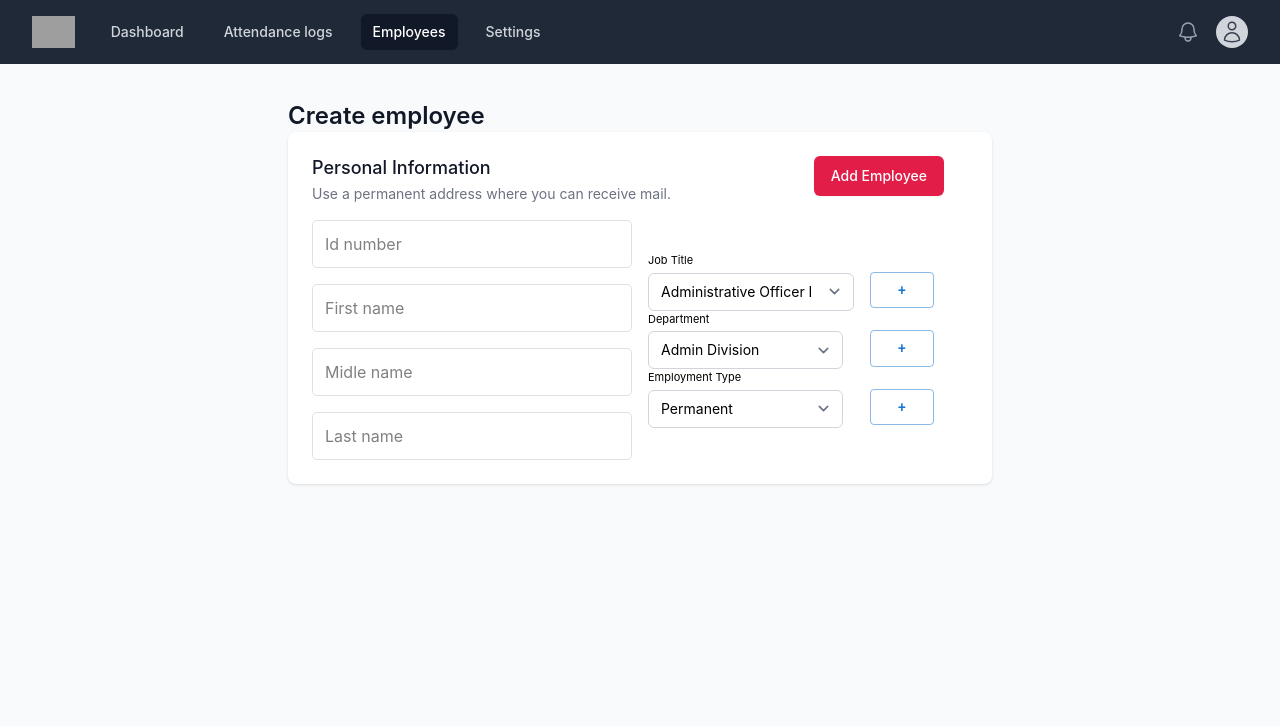
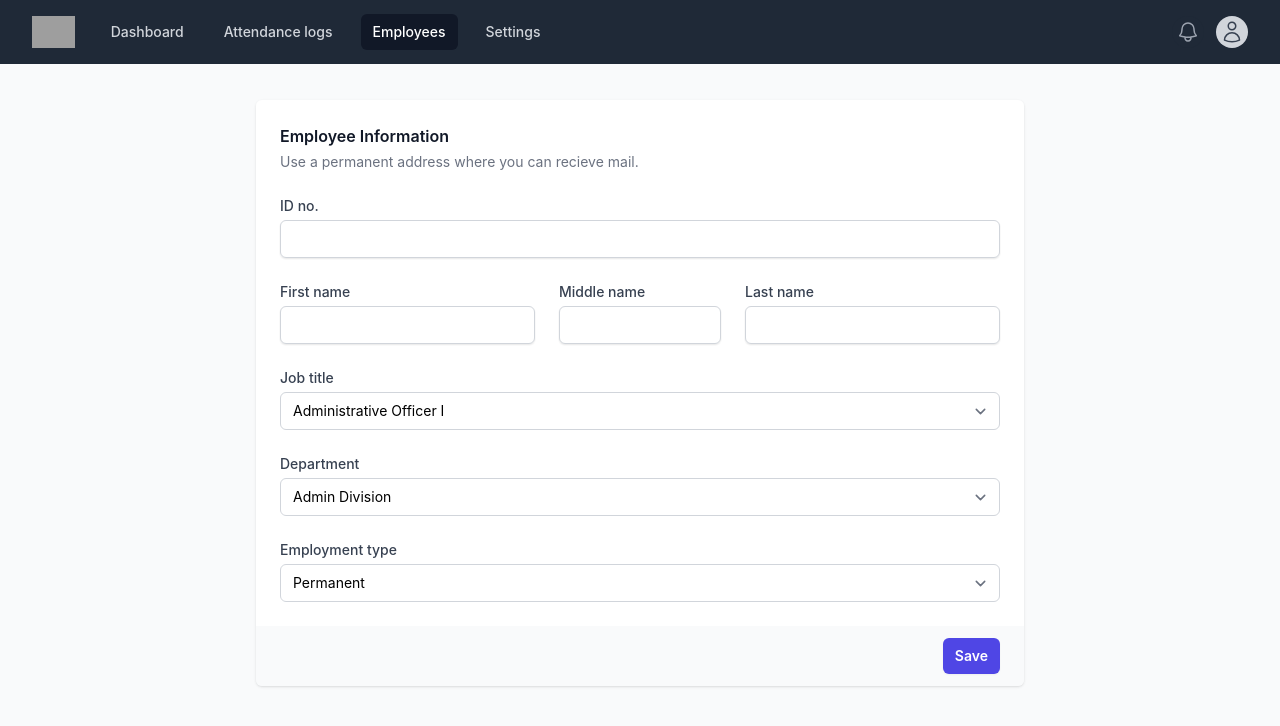
Before and after one commit to cilesmoras/Presenz, a React (Vite) app in the folder client/: page /employees/create in a window 1280 px wide. Shown: the top 726 px of the page. Built offline with nearby package versions, Linux system fonts and the light colour scheme; grey boxes are pictures that could not be loaded.

Commit message:
feat: refactor the employee form

```diff
--- a/client/package.json
+++ b/client/package.json
@@ -14,6 +14,7 @@
     "@fontsource/roboto": "^5.0.3",
     "@headlessui/react": "^1.7.7",
     "@heroicons/react": "^2.0.13",
+    "@hookform/resolvers": "^3.9.0",
     "@mui/icons-material": "^5.11.16",
     "@mui/material": "^5.13.5",
     "axios": "^1.4.0",
@@ -23,9 +24,11 @@
     "prop-types": "^15.8.1",
     "react": "^18.2.0",
     "react-dom": "^18.2.0",
+    "react-hook-form": "^7.53.0",
     "react-query": "^3.39.3",
     "react-router-dom": "^6.6.2",
-    "react-to-print": "^2.14.12"
+    "react-to-print": "^2.14.12",
+    "zod": "^3.23.8"
   },
   "devDependencies": {
     "@tailwindcss/forms": "^0.5.3",
--- /dev/null
+++ b/client/src/components/hooks/useTimeout.jsx
@@ -0,0 +1,30 @@
+import { useCallback, useEffect, useRef } from "react";
+
+export default function useTimeout(callback, delay) {
+  const callbackRef = useRef(callback);
+  const timeoutRef = useRef();
+
+  useEffect(() => {
+    callbackRef.current = callback;
+  }, [callback]);
+
+  const set = useCallback(() => {
+    timeoutRef.current = setTimeout(() => callbackRef.current(), delay);
+  }, [delay]);
+
+  const clear = useCallback(() => {
+    timeoutRef.current && clearTimeout(timeoutRef.current);
+  }, []);
+
+  useEffect(() => {
+    set();
+    return clear;
+  }, [delay, set, clear]);
+
+  const reset = useCallback(() => {
+    clear();
+    set();
+  }, [clear, set]);
+
+  return { reset, clear };
+}
--- a/client/src/components/inputs/Input.jsx
+++ b/client/src/components/inputs/Input.jsx
@@ -7,6 +7,7 @@ export function Input(props) {
     "block w-full rounded-md border-gray-300 shadow-sm focus:border-indigo-500 focus:ring-indigo-500 sm:text-sm";
   const errorField =
     "block w-full rounded-md border-red-300 pr-10 text-red-900 placeholder-red-300 focus:border-red-500 focus:outline-none focus:ring-red-500 sm:text-sm";
+
   return (
     <div>
       <div className="flex justify-between">
@@ -50,7 +51,7 @@ export function Input(props) {
       </div>
       {error && (
         <p className="mt-2 text-sm text-red-600" id="email-error">
-          Your password must be less than 4 characters.
+          {error}
         </p>
       )}
     </div>
--- a/client/src/components/ui/toast-notification/NotificationContainer.jsx
+++ b/client/src/components/ui/toast-notification/NotificationContainer.jsx
@@ -1,5 +1,6 @@
 import { useContext } from "react";
-import { NotificationContext } from "../context/NotificationContext";
+
+import { NotificationContext } from "../../../context/NotificationContext";
 import Notification from "./Notification";
 
 export default function NotificationContainer() {
--- /dev/null
+++ b/client/src/context/NotificationContext.jsx
@@ -0,0 +1,73 @@
+import {
+  CheckCircleIcon,
+  ExclamationCircleIcon,
+  InformationCircleIcon,
+} from "@heroicons/react/20/solid";
+import moment from "moment";
+import { createContext, useContext, useState } from "react";
+
+export const NotificationContext = createContext();
+
+export function useNotificationContext() {
+  return useContext(NotificationContext);
+}
+
+export function NotificationProvider({ children }) {
+  const [notifications, setNotifications] = useState([]);
+
+  function ShowNotification(icon, title, message) {
+    let notificationProperties = null;
+    notificationProperties = {
+      id: parseInt(moment(new Date()).format("MMDDHHmmss")),
+      icon: icon,
+      title: title,
+      message: message,
+    };
+    setNotifications([...notifications, notificationProperties]);
+  }
+
+  function handleNotification(type, title, message) {
+    let icon;
+
+    switch (type) {
+      case "success":
+        icon = (
+          <CheckCircleIcon
+            className="h-6 w-6 text-green-400"
+            aria-hidden="true"
+          />
+        );
+        break;
+      case "error":
+        icon = (
+          <ExclamationCircleIcon
+            className="h-6 w-6 text-red-400"
+            aria-hidden="true"
+          />
+        );
+        break;
+      case "info":
+        icon = (
+          <InformationCircleIcon
+            className="h-6 w-6 text-blue-400"
+            aria-hidden="true"
+          />
+        );
+        break;
+    }
+
+    ShowNotification(icon, title, message);
+  }
+
+  return (
+    <NotificationContext.Provider
+      value={{
+        handleNotification,
+        notifications,
+        setNotifications,
+      }}
+    >
+      {children}
+    </NotificationContext.Provider>
+  );
+}
--- a/client/src/main.jsx
+++ b/client/src/main.jsx
@@ -4,15 +4,18 @@ import { QueryClient, QueryClientProvider } from "react-query";
 import { ReactQueryDevtools } from "react-query/devtools";
 import { BrowserRouter } from "react-router-dom";
 import App from "./App";
+import { NotificationProvider } from "./context/NotificationContext";
 import "./index.css";
 
 const queryClient = new QueryClient();
 
 ReactDOM.createRoot(document.getElementById("root")).render(
   <QueryClientProvider client={queryClient}>
-    <BrowserRouter>
-      <App />
-    </BrowserRouter>
+    <NotificationProvider>
+      <BrowserRouter>
+        <App />
+      </BrowserRouter>
+    </NotificationProvider>
     <ReactQueryDevtools initialIsOpen={true} />
   </QueryClientProvider>
 );
--- a/client/src/pages/Admin.jsx
+++ b/client/src/pages/Admin.jsx
@@ -1,6 +1,7 @@
 import React from "react";
 import { Outlet } from "react-router-dom";
 import { Navbar } from "../components/ui/";
+import NotificationContainer from "../components/ui/toast-notification/NotificationContainer";
 
 export default function Admin() {
   return (
@@ -9,6 +10,7 @@ export default function Admin() {
       <main className="gap-4 py-6 px-2 sm:p-6 md:px-8 md:py-9">
         <Outlet />
       </main>
+      <NotificationContainer />
     </>
   );
 }
--- a/client/src/pages/employees/EmployeesCreate.jsx
+++ b/client/src/pages/employees/EmployeesCreate.jsx
@@ -1,234 +1,174 @@
-import { Button, PageHeading } from "./../../components/ui";
+import { zodResolver } from "@hookform/resolvers/zod";
+import { Controller, useForm } from "react-hook-form";
+import { useNavigate } from "react-router-dom";
+import * as z from "zod";
 import "../../components/css/input.css";
-import { useState } from "react";
-import { Select } from "../../components/inputs";
+import { Input, Select } from "../../components/inputs";
+import { useNotificationContext } from "../../context/NotificationContext";
 import { createEmployee } from "./EmployeesService";
-import { useNavigate } from "react-router-dom";
-import FormDialog from "../../components/mui/Formdialog";
 
 export default function EmployeesCreate() {
-  const [formValue, setFormValue] = useState();
+  const { handleNotification } = useNotificationContext();
   const navigate = useNavigate();
-  const [errMsg, setErrMsg] = useState();
   const userId = 1;
-  const [employeeData, setEmployeeData] = useState({
-    employmentType: "1",
-    jobTitle: "1",
-    department: "1",
+
+  const schema = z.object({
+    idNumber: z.string().trim().min(1, { message: "Please enter an ID no." }),
+    firstName: z
+      .string()
+      .trim()
+      .min(1, { message: "Please enter a first name" }),
+    lastName: z.string().trim().min(1, { message: "Please enter a last name" }),
+    middleName: z.string().trim(),
+    jobTitle: z.coerce.number(),
+    employmentType: z.coerce.number(),
+    department: z.coerce.number(),
+  });
+
+  const {
+    register,
+    control,
+    handleSubmit,
+    formState: { errors, isSubmitting },
+  } = useForm({
+    resolver: zodResolver(schema),
+    defaultValues: {
       idNumber: "",
       firstName: "",
-    midName: "",
+      middleName: "",
       lastName: "",
-    createdBy: userId,
+      jobTitle: 1,
+      employmentType: 1,
+      department: 1,
+    },
   });
-  const [jobTitle, setJobTitle] = useState([
+
+  const jobTitle = [
     { id: "1", name: "Administrative Officer I" },
     { id: "2", name: "Sheriff I" },
-  ]);
-  const [department, setDepartment] = useState([
+  ];
+
+  const department = [
     { id: "1", name: "Admin Division" },
     { id: "2", name: "Legal Division" },
-  ]);
-  const [employmentType, setEmploymentType] = useState([
+  ];
+
+  const employmentType = [
     { id: "1", name: "Permanent" },
     { id: "2", name: "Contractual" },
     { id: "3", name: "Job Order" },
-  ]);
+  ];
 
-  const handleChange = (e) => {
-    setEmployeeData((prev) => ({ ...prev, [e.target.name]: e.target.value }));
-  };
+  async function onSubmit(data) {
+    const result = await createEmployee({ ...data, createdBy: userId });
+    if (!result.success) {
+      handleNotification("error", "Something went wrong", result.message);
+      return console.error(`submit error: ${result.message}`);
+    }
 
-  const handleSubmit = async () => {
-    if (
-      employeeData.idNumber == "" ||
-      employeeData.firstName == "" ||
-      employeeData.midName == "" ||
-      employeeData.lastName == ""
-    ) {
-      return setErrMsg("Input fields must not empty!");
+    handleNotification("success", "Saved successfully", result.message);
+    navigate("/employees");
   }
-    try {
-      let data = await createEmployee(employeeData);
-      console.log(data);
-    } catch (error) {
-      setErrMsg(error);
-    }
-  };
+
   return (
-    <div className="mx-auto max-w-3xl sm:px-6 lg:px-8">
-      <div className="sm:flex-auto">
-        <PageHeading>Create employee</PageHeading>
-      </div>
-      <div
-        className="overflow-hidden rounded-lg bg-white shadow"
-        style={{ display: "flex", position: "relative" }}
-      >
-        <div className="px-4 py-5 sm:p-6" style={{ width: "100%" }}>
-          <div
-            style={{
-              display: "flex",
-              justifyItems: "space-between",
-              width: "100%",
-            }}
-          >
+    <form onSubmit={handleSubmit(onSubmit)} autoComplete="off">
+      <div className="shadow mx-auto max-w-3xl  sm:overflow-hidden sm:rounded-md">
+        <div className="space-y-6 bg-white px-4 py-6 sm:p-6">
           <div>
-              <h3 className="text-lg font-medium leading-6 text-gray-900">
-                Personal Information
+            <h3 className="text-base font-semibold leading-6 text-gray-900">
+              Employee Information
             </h3>
             <p className="mt-1 text-sm text-gray-500">
-                Use a permanent address where you can receive mail.
+              Use a permanent address where you can recieve mail.
             </p>
           </div>
-            <div>
-              <Button
-                style={{
-                  position: "absolute",
-                  right: "3rem",
-                  height: "2.5rem",
-                  top: "1.5rem",
-                }}
-                type="button"
-                variant="danger"
-                onClick={handleSubmit}
-              >
-                Add Employee
-              </Button>
+          <Controller
+            name="idNumber"
+            control={control}
+            render={({ field: { ref, ...rest } }) => (
+              <Input
+                {...rest}
+                type="text"
+                label="ID no."
+                error={errors?.idNumber?.message}
+              />
+            )}
+          />
+
+          <div className="grid grid-cols-8 gap-6">
+            <div className="col-span-8 sm:col-span-3">
+              <Controller
+                name="firstName"
+                control={control}
+                render={({ field: { ref, ...rest } }) => (
+                  <Input
+                    {...rest}
+                    type="text"
+                    label="First name"
+                    error={errors?.firstName?.message}
+                  />
+                )}
+              />
             </div>
-            <div
-              style={{
-                height: "12px",
-                position: "absolute",
-                right: "3rem",
-                top: "5rem",
-              }}
-            >
-              {errMsg ? <p style={{ color: "red" }}>{errMsg}</p> : ""}
+            <div className="col-span-8 sm:col-span-2">
+              <Controller
+                name="middleName"
+                control={control}
+                render={({ field: { ref, ...rest } }) => (
+                  <Input {...rest} type="text" label="Middle name" />
+                )}
+              />
             </div>
-          </div>
-          <div
-            className="input-container"
-            style={{
-              display: "flex",
-              alignItems: "center",
-            }}
-          >
-            <div className="left">
-              <div className="text-field">
-                <input
-                  type="number"
-                  id="id"
-                  name="idNumber"
-                  placeholder=" "
-                  onChange={handleChange}
+            <div className="col-span-8 sm:col-span-3">
+              <Controller
+                name="lastName"
+                control={control}
+                render={({ field: { ref, ...rest } }) => (
+                  <Input
+                    {...rest}
+                    type="text"
+                    label="Last name"
+                    error={errors?.lastName?.message}
                   />
-                <label htmlFor="id">Id number</label>
-              </div>
-              <div className="text-field">
-                <input
-                  required
-                  type="text"
-                  id="firstname"
-                  name="firstName"
-                  placeholder=" "
-                  onChange={handleChange}
-                />
-                <label htmlFor="firstname">First name</label>
-              </div>
-              <div className="text-field">
-                <input
-                  required
-                  type="text"
-                  id="midname"
-                  name="midName"
-                  placeholder=" "
-                  onChange={handleChange}
-                />
-                <label htmlFor="midname">Midle name</label>
-              </div>
-              <div className="text-field">
-                <input
-                  required
-                  type="text"
-                  id="lastname"
-                  name="lastName"
-                  placeholder=" "
-                  onChange={handleChange}
-                />
-                <label htmlFor="lastname">Last name</label>
-              </div>
-            </div>
-            <div className="rights">
-              <div className="input-select">
-                <p>Job Title</p>
-                <div
-                  style={{
-                    display: "flex",
-                    alignItems: "center",
-                    justifyContent: "space-between",
-                    gap: "1rem",
-                  }}
-                >
-                  <Select
-                    options={jobTitle}
-                    name="jobTitle"
-                    onChange={handleChange}
-                  />
-                  <FormDialog
-                    title2={"New job title"}
-                    formValue={formValue}
-                    setFormValue={setFormValue}
+                )}
               />
             </div>
           </div>
-              <div className="input-select">
-                <p>Department</p>
-                <div
-                  style={{
-                    display: "flex",
-                    alignItems: "center",
-                    justifyContent: "space-between",
-                    gap: "1rem",
-                  }}
-                >
+          <Controller
+            name="jobTitle"
+            control={control}
+            render={({ field: { ref, ...rest } }) => (
+              <Select {...rest} label="Job title" options={jobTitle} />
+            )}
+          />
+          <Controller
+            name="department"
+            control={control}
+            render={({ field: { ref, ...rest } }) => (
+              <Select {...rest} label="Department" options={department} />
+            )}
+          />
+          <Controller
+            name="employmentType"
+            control={control}
+            render={({ field: { ref, ...rest } }) => (
               <Select
-                    options={department}
-                    name="department"
-                    onChange={handleChange}
+                {...rest}
+                label="Employment type"
+                options={employmentType}
               />
-                  <FormDialog
-                    title2={"New department"}
-                    formValue={formValue}
-                    setFormValue={setFormValue}
+            )}
           />
         </div>
-              </div>
-              <div className="input-select">
-                <p>Employment Type</p>
-                <div
-                  style={{
-                    display: "flex",
-                    alignItems: "center",
-                    justifyContent: "space-between",
-                    gap: "1rem",
-                  }}
+        <div className="bg-gray-50 px-4 py-3 text-right sm:px-6">
+          <button
+            type="submit"
+            className="inline-flex justify-center rounded-md bg-indigo-600 px-3 py-2 text-sm font-semibold text-white shadow-sm hover:bg-indigo-500 focus-visible:outline focus-visible:outline-2 focus-visible:outline-offset-2 focus-visible:outline-indigo-600"
           >
-                  <Select
-                    options={employmentType}
-                    name="employmentType"
-                    onChange={handleChange}
-                  />
-                  <FormDialog
-                    title2={"New employment type"}
-                    formValue={formValue}
-                    setFormValue={setFormValue}
-                  />
+            {isSubmitting ? "Saving..." : "Save"}
+          </button>
         </div>
       </div>
-            </div>
-          </div>
-        </div>
-      </div>
-    </div>
+    </form>
   );
 }
--- a/client/src/pages/employees/EmployeesLogs.jsx
+++ b/client/src/pages/employees/EmployeesLogs.jsx
@@ -41,10 +41,6 @@ export default function EmployeesLogs() {
     performFetch();
   }, [month, year]);
 
-  // useEffect(() => {
-  //   console.log("getLogsDay", getLogsOfDay(empLogs, "2023-06-01"));
-  //   console.log("empLogs", empLogs);
-  // }, [empLogs]);
   return (
     <>
       <div
--- a/client/src/pages/employees/EmployeesService.js
+++ b/client/src/pages/employees/EmployeesService.js
@@ -21,7 +21,12 @@ export async function fetchEmployeeByIdNumber(idNumber) {
 }
 
 export const createEmployee = async (employeeData) => {
-  const values = employeeData;
-  const response = await Db.post("/employees/create/add", values);
-  return response;
+  try {
+    const values = employeeData;
+    const response = await Db.post("/employees/create/add", values);
+    console.log("fucking response", response);
+    return response.data;
+  } catch (error) {
+    return error.response.data;
+  }
 };
--- a/client/src/pages/employees/EmployeesTable.jsx
+++ b/client/src/pages/employees/EmployeesTable.jsx
@@ -18,7 +18,8 @@ export default function EmployeesTable({ employees }) {
                     <div className="min-w-0 flex-1 px-4 md:grid md:grid-cols-2 md:gap-4">
                       <div>
                         <p className="truncate text-sm font-medium text-indigo-600">
-                          {`${employee.first_name} ${employee?.middle_name} ${employee.last_name}`}
+                          {employee.first_name} {employee?.middle_name}{" "}
+                          {employee.last_name}
                         </p>
                         <p className="mt-2 flex items-center text-sm text-gray-500">
                           <CreditCardIcon
```
Also changed, not shown: client/src/components/ui/toast-notification/Notification.jsx (+7 -20 lines), 2 other files (tests, documents, lock files or other folders). Lines whose indentation alone changed are shown as unchanged.
